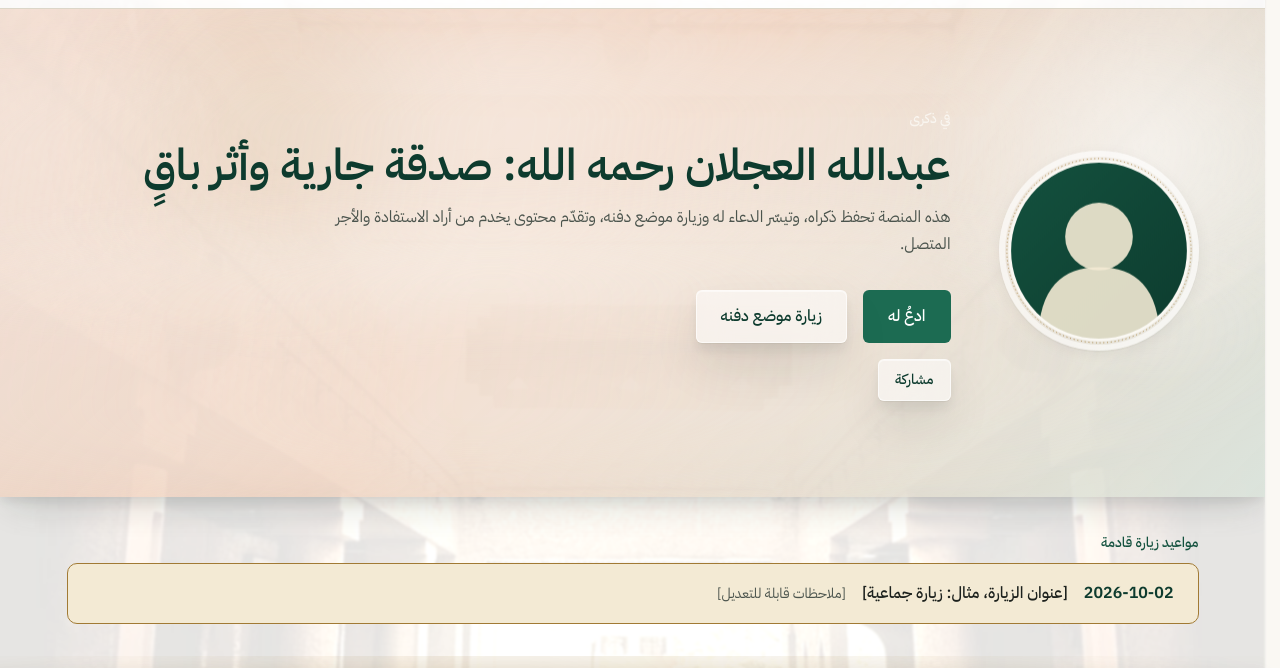
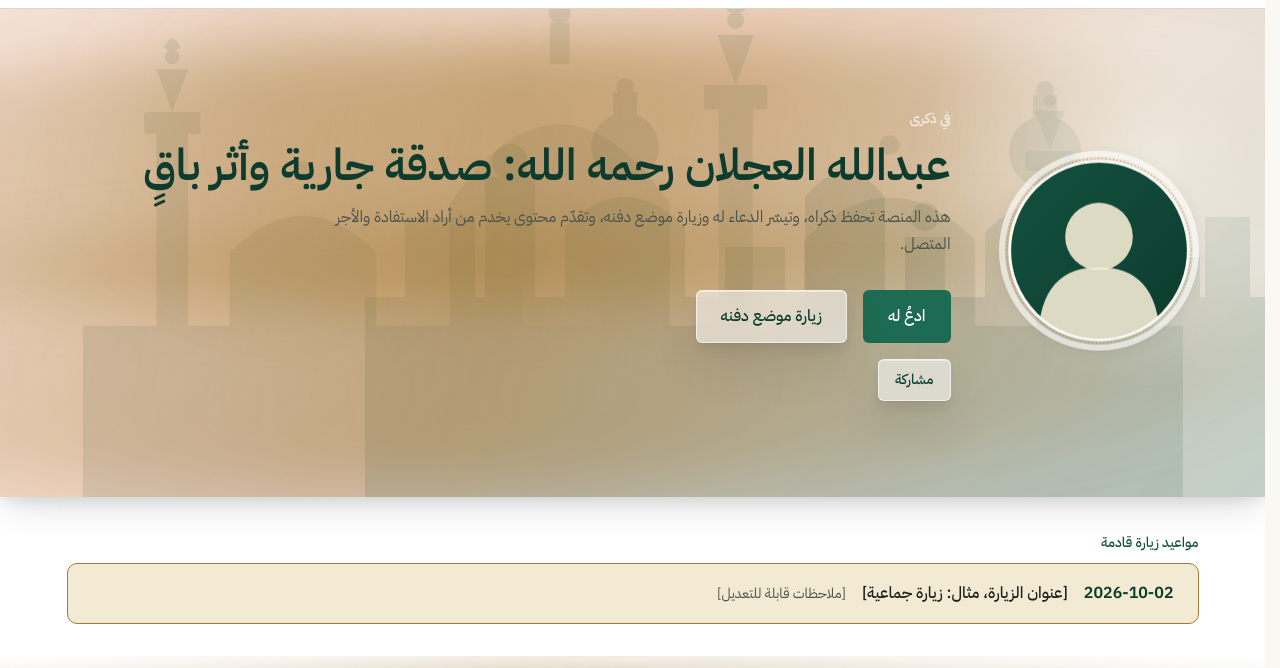
Before and after one commit to sriharsh-2003/Father-Charity-Site, a website: page index.html in a window 1280 px wide. Shown: the part 56-724 px from the top of the page. Drawn offline with Linux system fonts and the light colour scheme; no server answers.

Commit message:
Changed bg opacity

```diff
--- a/assets/css/main.css
+++ b/assets/css/main.css
@@ -84,8 +84,9 @@ body {
      Lower saturation, higher brightness, and a touch of direct blur push
      it closer to white/paper rather than a crisp photograph sitting
      behind the content. */
-  filter: saturate(0.35) brightness(1.15) blur(1px);
+  filter: saturate(0.35) brightness(1.35) blur(1px);
 }
+html.no-photo-backdrop .page-backdrop { display: none; }
 .page-backdrop::after {
   content: "";
   position: absolute;
@@ -94,7 +95,7 @@ body {
   /* Was 0.62 (photo ~38% visible -- reported as "too heavy", "40-60%").
      Raised so only ~15-30% of the photo shows through, closer to a hint
      of texture than a picture anyone consciously registers. */
-  opacity: 0.80;
+  opacity: 0.78;
 }
 
 /* Respect reduced motion */
@@ -301,16 +302,25 @@ p { margin: 0 0 var(--space-4); }
   box-shadow: 0 16px 32px -8px rgba(20, 30, 25, 0.16), 0 4px 12px rgba(20, 30, 25, 0.08);
 }
 .hero::before {
-  /* Retired: this flat vector skyline (arch-silhouette.svg) was stacking
-     on top of the new sitewide photo backdrop (.page-backdrop) *and* the
-     .religious-backdrop layer below, three different background layers
-     competing in the same hero -- reported back as "an overlap of two
-     designs". The photo now carries the ambient-architecture role on its
-     own; this layer is switched off rather than deleted outright, in case
-     a future round wants the site's own SVG illustration style back
-     instead of a photo. */
-  display: none;
+  /* Re-enabled per request: both the illustrated silhouette AND the photo
+     backdrop should show together. This was switched off in the previous
+     round because the two were clashing -- but that was when the photo
+     backdrop was still showing at ~38% strength; now that .page-backdrop
+     is down to ~15-30%, there's enough visual "room" for this faint
+     vector layer on top without the two fighting for attention. Toggle
+     off again via site-config.js (showReligiousBackdrop) if it starts
+     looking cluttered rather than layered. */
+  content: "";
+  position: absolute;
+  inset: 0;
+  background-image: url("../img/arch-silhouette.svg");
+  background-repeat: no-repeat;
+  background-position: bottom right;
+  background-size: 900px 500px;
+  opacity: 0.12;
+  pointer-events: none;
 }
+html.no-religious-backdrop .hero::before { display: none; }
 .hero::after {
   content: "";
   position: absolute;
@@ -366,16 +376,17 @@ html.no-portrait .share-widget { justify-content: center; }
    that opts in with .religious-backdrop, so the same visual language can
    show up on the pray and donate page intros too. */
 .religious-backdrop {
-  /* Retired for the same reason as .hero::before above: this illustrated
-     mosque/minaret silhouette was layering on top of the sitewide photo
-     backdrop, and the two different art styles (flat vector shapes vs. a
-     real photo) competing in the same space read as visual clutter
-     ("overlap of two designs") rather than depth. The photo now carries
-     this role on its own everywhere. Switched off via display:none rather
-     than removed from the markup/other rules, so it's a one-line revert
-     if a future round drops the photo approach and wants the illustrated
-     style back. */
-  display: none;
+  /* Re-enabled per request, same reasoning as .hero::before above: now
+     that the photo backdrop is much fainter than when this was switched
+     off, both can run together as layered depth instead of clashing. */
+  position: absolute;
+  inset: 0;
+  background-image: url("../img/religious-silhouette.svg");
+  background-repeat: no-repeat;
+  background-position: bottom center;
+  background-size: 1100px 500px;
+  opacity: 0.1;
+  pointer-events: none;
 }
 html.no-religious-backdrop .religious-backdrop { display: none; }
 
@@ -450,13 +461,23 @@ html.no-religious-backdrop .religious-backdrop { display: none; }
 
 /* =========================================================================
    FLOWING WAVES / AURA (serenity motif)
-   Previously nearly invisible on purpose (opacity 0.14-0.22, 50px blur) --
-   the intent was "atmosphere, not a shape anyone notices", but that
-   crossed over into "not visible at all" in practice. Kept the same soft
-   diagonal-streak shape (no hard edges, no literal wave graphic) but
-   raised the opacity and pulled the blur in a bit so the streak itself is
-   actually legible as motion/light passing through, while still reading
-   as ambient rather than a hard-edged decoration.
+   CONTROLS: three variables below are the whole "waves" system in one
+   place -- change these three instead of hunting through the rules that
+   use them.
+     --wave-opacity-1   : strength of the brighter (top) streak
+     --wave-opacity-2   : strength of the fainter (bottom) streak
+     --wave-blur         : how soft-edged the streaks are (px)
+   Also toggleable per-page via site-config.js (showWaves: false) if they
+   should be off entirely.
+
+   Previous "on-tint" color (250,248,243 -- near-white) was picked to sit
+   on the aura gradient's pale tones, but that gradient is itself close to
+   the same cream/peach hue, so the streak was blending into 0 practical
+   contrast -- reported as "I don't see them anywhere", correctly. Both
+   variants now use the same warm gold as the accent color, which reads
+   against every background on the site (photo backdrop, aura gradient,
+   and plain white alike) rather than needing a different, easy-to-get-
+   wrong color per background.
    ========================================================================= */
 .flowing-waves {
   position: absolute;
@@ -464,8 +485,12 @@ html.no-religious-backdrop .religious-backdrop { display: none; }
   overflow: hidden;
   pointer-events: none;
   z-index: 0;
-  --wave-color: 255, 255, 255;
+  --wave-color: 161, 122, 52;
+  --wave-opacity-1: 0.55;
+  --wave-opacity-2: 0.4;
+  --wave-blur: 28px;
 }
+html.no-waves .flowing-waves { display: none; }
 .flowing-waves::before,
 .flowing-waves::after {
   content: "";
@@ -474,22 +499,23 @@ html.no-religious-backdrop .religious-backdrop { display: none; }
   width: 140%;
   height: 55%;
   border-radius: 50%;
-  filter: blur(32px);
+  filter: blur(var(--wave-blur));
 }
 .flowing-waves::before {
   top: 6%;
-  background: linear-gradient(100deg, transparent, rgba(var(--wave-color), 0.42), transparent);
+  background: linear-gradient(100deg, transparent, rgba(var(--wave-color), var(--wave-opacity-1)), transparent);
   animation: waves-drift-soft 32s ease-in-out infinite;
 }
 .flowing-waves::after {
   bottom: 2%;
-  background: linear-gradient(100deg, transparent, rgba(var(--wave-color), 0.3), transparent);
+  background: linear-gradient(100deg, transparent, rgba(var(--wave-color), var(--wave-opacity-2)), transparent);
   animation: waves-drift-soft 38s ease-in-out infinite reverse;
 }
-/* Pale wash, for use on the gradient/tinted sections. */
-.flowing-waves--on-tint { --wave-color: 250, 248, 243; }
-/* Warm gold wash, for use on plain white sections (a white-on-white wash
-   would vanish entirely). */
+/* Both variants now share the same gold -- kept as separate classes
+   (rather than deleting one) since the HTML already tags each instance
+   as --on-tint or --on-white, and a future round may want them to
+   diverge again once there's a specific reason to. */
+.flowing-waves--on-tint { --wave-color: 161, 122, 52; }
 .flowing-waves--on-white { --wave-color: 161, 122, 52; }
 @keyframes waves-drift-soft {
   0%, 100% { transform: translateX(-12%) rotate(-2deg); }
--- a/assets/css/tokens.css
+++ b/assets/css/tokens.css
@@ -42,7 +42,7 @@
   --color-aura-blush: #f3ddd0;
   --color-aura-peach: #ecc9b3;
   --color-aura-sage: #d9e3da;
-  --color-aura-gradient: linear-gradient(135deg, rgba(243, 221, 208, 0.85) 0%, rgba(236, 201, 179, 0.75) 45%, rgba(217, 227, 218, 0.85) 100%);
+  --color-aura-gradient: linear-gradient(135deg, rgba(243, 221, 208, 0.9) 0%, rgba(236, 201, 179, 0.86) 45%, rgba(217, 227, 218, 0.9) 100%);
   --glass-bg: rgba(255, 255, 255, 0.55);
   --glass-bg-strong: rgba(255, 255, 255, 0.72);
   --glass-border: rgba(255, 255, 255, 0.6);
--- a/assets/data/site-config.js
+++ b/assets/data/site-config.js
@@ -15,5 +15,17 @@ const SITE_CONFIG = {
   // The illustrated mosque/minaret backdrop (assets/img/religious-silhouette.svg)
   // used behind the home hero, the pray page intro, and the donate page
   // intro. Purely decorative vector art, not a real place or a photo.
+  // Layers together with the photo backdrop below (both can be on at once).
   showReligiousBackdrop: true,
+
+  // The site-wide photo backdrop (a fixed, very faint architectural photo
+  // behind every page -- see .page-backdrop in assets/css/main.css). Turn
+  // off for a plain flat background instead.
+  showPhotoBackdrop: true,
+
+  // The soft diagonal light-streak "waves" that drift across the hero,
+  // page headers, and tinted sections. Color/strength/blur are controlled
+  // separately in assets/css/main.css (search "FLOWING WAVES" -- three
+  // CSS variables: --wave-opacity-1, --wave-opacity-2, --wave-blur).
+  showWaves: true,
 };
--- a/assets/js/site-config-apply.js
+++ b/assets/js/site-config-apply.js
@@ -11,4 +11,6 @@
   var html = document.documentElement;
   if (SITE_CONFIG.showPortrait === false) html.classList.add("no-portrait");
   if (SITE_CONFIG.showReligiousBackdrop === false) html.classList.add("no-religious-backdrop");
+  if (SITE_CONFIG.showPhotoBackdrop === false) html.classList.add("no-photo-backdrop");
+  if (SITE_CONFIG.showWaves === false) html.classList.add("no-waves");
 })();
```
